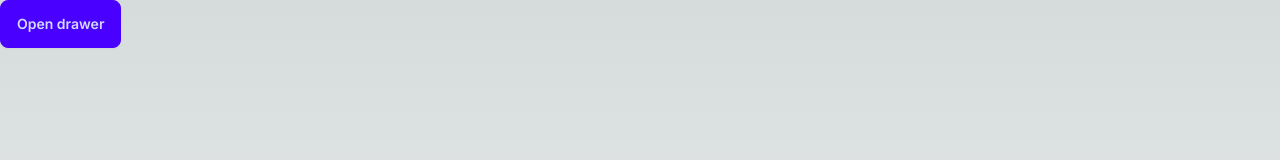
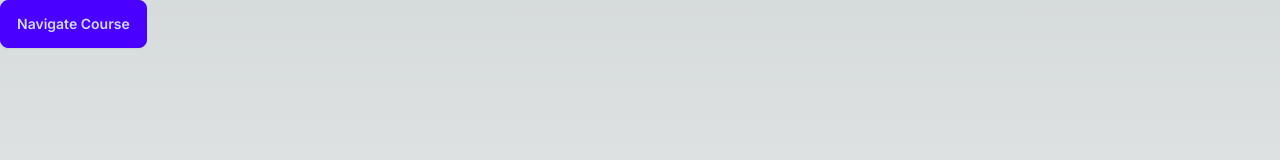
Before and after one commit to f-okd/ac-hack-2023, a Next.js app: page /coursepage in a window 1280 px wide. Shown: the top 160 px of the page. Built offline with nearby package versions, Linux system fonts and the light colour scheme.

Commit message:
extra changes

```diff
--- a/src/components/courseDrawer.tsx
+++ b/src/components/courseDrawer.tsx
@@ -97,7 +97,7 @@ export function CourseDrawer() {
             <input id="my-drawer" type="checkbox" className="drawer-toggle" />
             <div className="drawer-content">
                 {/* Page content here */}
-                <label htmlFor="my-drawer" className="btn btn-primary drawer-button">Open drawer</label>
+                <label htmlFor="my-drawer" className="btn btn-primary drawer-button">Navigate Course</label>
             </div>
             <div className="drawer-side">
                 <label htmlFor="my-drawer" aria-label="close sidebar" className="drawer-overlay"></label>
--- a/src/components/courseNavbar.tsx
+++ b/src/components/courseNavbar.tsx
@@ -10,7 +10,7 @@ interface CourseNavbarProps {
 
 export default function CourseNavbar({ activeTab, setActiveTab }: CourseNavbarProps) {
     return (
-        <div className="navbar bg-base-100">
+        <div className="navbar bg-base-100" style={{ marginLeft: 'auto', marginRight: 0 }}>
             <a className={`btn btn-ghost text-xl ${activeTab === 'overview' ? 'active' : ''}`}
                onClick={() => setActiveTab('overview')}>
                 Overview
```
